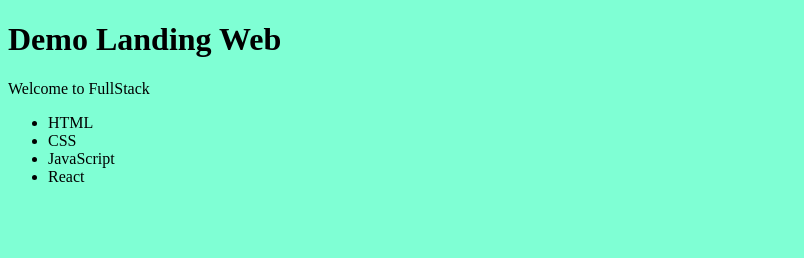
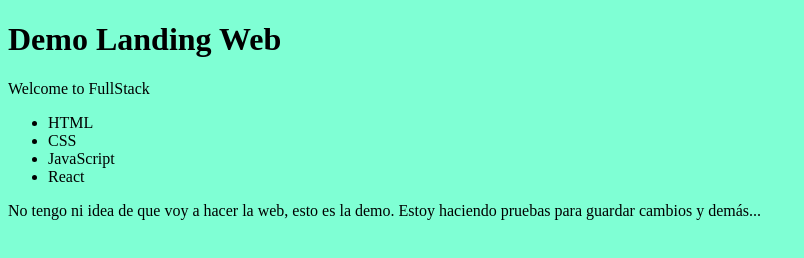
Before and after one commit to carlos-morata/demo_landing_web, a plain HTML site: page index.html in a window 1280 px wide. Shown: the whole page, without its empty margins (0-804 px from the left). Drawn offline with Linux system fonts and the light colour scheme.

Commit message:
Añadido parrafo, debajo de lista desordenada

```diff
--- a/index.html
+++ b/index.html
@@ -15,6 +15,7 @@
         <li>JavaScript</li>
         <li>React</li>
     </ul>
+    <p>No tengo ni idea de que voy a hacer la web, esto es la demo. Estoy haciendo pruebas para guardar cambios y demás...</p>
     <script src="./script.js"></script>
 </body>
 </html>
```
